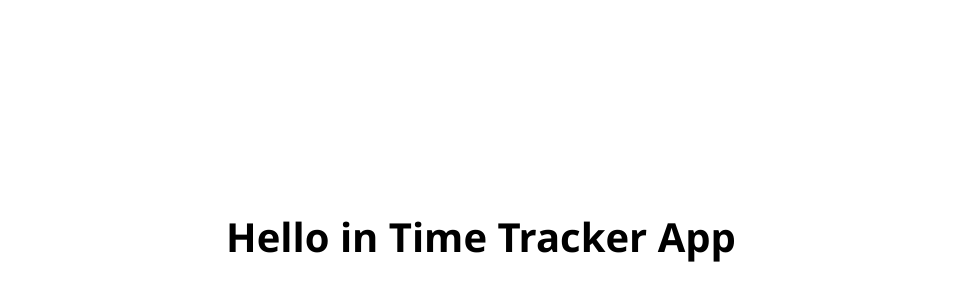
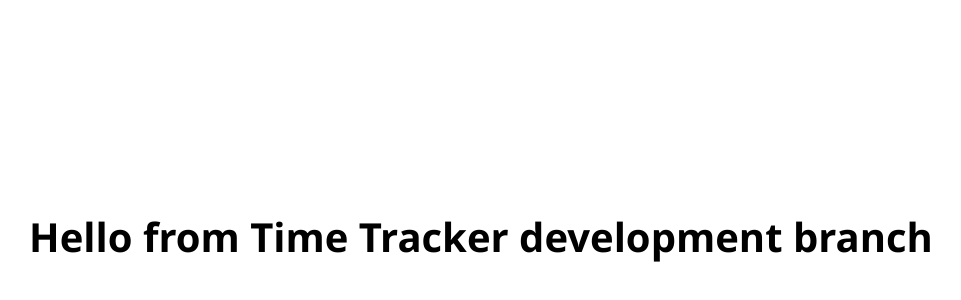
Before and after one commit to fdemchenko/time-tracker-app, a React (Create React App) app: page / in a window 1280 px wide. Shown: the part 164-464 px from the top of the page, without its empty margins (159-1120 px from the left). Built offline with nearby package versions, Linux system fonts and the light colour scheme.

Commit message:
Create dev branch

```diff
--- a/src/App.tsx
+++ b/src/App.tsx
@@ -3,7 +3,7 @@ import './App.css'
 function App() {
 	return (
 		<div>
-			<h1 className="greeting">Hello in Time Tracker App</h1>
+			<h1 className="greeting">Hello from Time Tracker development branch</h1>
 		</div>
 	);
 }
```
